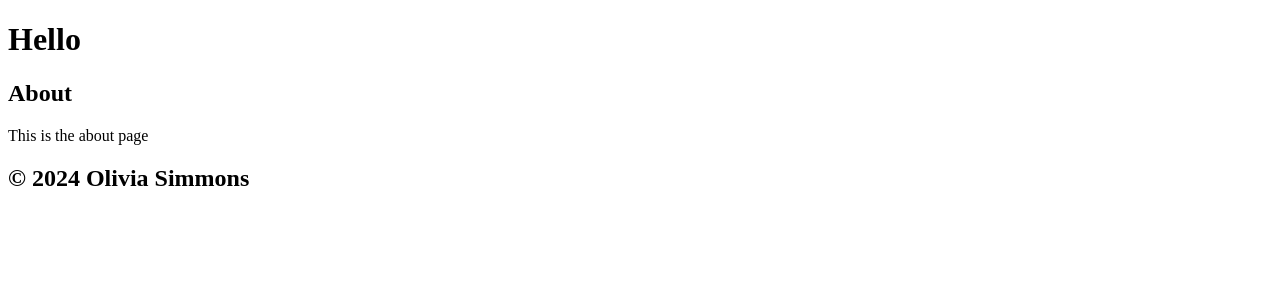
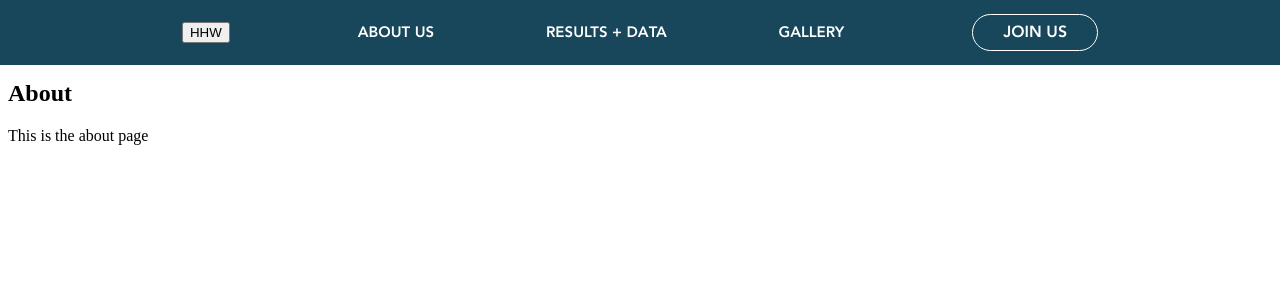
Before and after one commit to oliviasimmons11/website, a Flask app: page /about in a window 1280 px wide. Shown: the top 300 px of the page. Run offline with Flask 3, Linux system fonts and the light colour scheme.

Commit message:
moved navbar code to correct file

```diff
--- a/static/css/main.css
+++ b/static/css/main.css
@@ -22,7 +22,7 @@ body {
     right: 0;
     display: flex;
     width: 100%;
-    height: 10%;
+    height: 65px;
     background: #18465A;
     align-items: center;
     justify-content: center;
@@ -35,7 +35,8 @@ body {
     width: 38%;
 }
 
-h3 {
+.nav_links {
+    text-decoration: none;
     font-family: avenir_heavy;
     font-size: 15px;
     color: #ffffff;
@@ -64,3 +65,46 @@ h3 {
     border-radius: 25px;
     cursor: pointer;
 }
+
+h5 {
+    position: relative;
+    top: 65px;
+}
+
+
+
+/* Carousel Container Code
+
+.carousel {
+    max-width: 1000px;
+    position: relative;
+    margin: auto;
+}
+
+
+.carousel_img {
+    display: none;
+}
+
+.prev, .next {
+    cursor: pointer;
+    position: absolute;
+    top: 50%;
+    width: auto;
+    margin-top: -22px;
+    padding: 16px;
+    color: white;
+    font-weight: bold;
+    font-size: 18px;
+    transition: 0.6s ease;
+    border-radius: 0 3px 3px 0;
+    user-select: none;
+}
+
+
+.next {
+    right: 0;
+    border-radius: 3px 0 0 3px;
+}
+
+*/
--- a/templates/footer.html
+++ b/templates/footer.html
@@ -1,3 +1,3 @@
-<footer>
+<!--<footer>
     <h2>&copy; 2024 Olivia Simmons</h2>
- </footer>
+ </footer>-->
--- a/templates/home.html
+++ b/templates/home.html
@@ -2,7 +2,7 @@
 {% extends 'layout.html' %}
 {% block content %}
 
-<div class="navbar">
+<!--<div class="navbar">
     <button class="logo">HHW</button>
         <div class="navbar_links">
             <h3>ABOUT US</h3>
@@ -10,9 +10,9 @@
             <h3>GALLERY</h3>
         </div>
     <button class="join_us">JOIN US</button>
-</div>
+</div>-->
 
-<script src="{{url_for('static', filename='somejavascriptfile.js')}}"></script>
+
 
 {% endblock %}
 
--- a/templates/nav.html
+++ b/templates/nav.html
@@ -1,4 +1,18 @@
-<!--<nav>
-    <a href="/">Home</a> - <a href="/about">About</a>
-    <a href="{{url_for('name')}}">Name</a>
- </nav>-->
+<nav>
+    <!--<a href="/">Home</a> - <a href="/about">About</a>
+    <a href="{{url_for('name')}}">Name</a>-->
+
+    <div class="navbar">
+        <button class="logo">HHW</button>
+            <div class="navbar_links">
+                <a class="nav_links" href="/about">ABOUT US</a>
+                <a class="nav_links" href="/about">RESULTS + DATA</a>
+                <a class="nav_links" href="/about">GALLERY</a>
+            </div>
+        <button class="join_us">JOIN US</button>
+    </div>
+
+
+
+
+ </nav>
```
